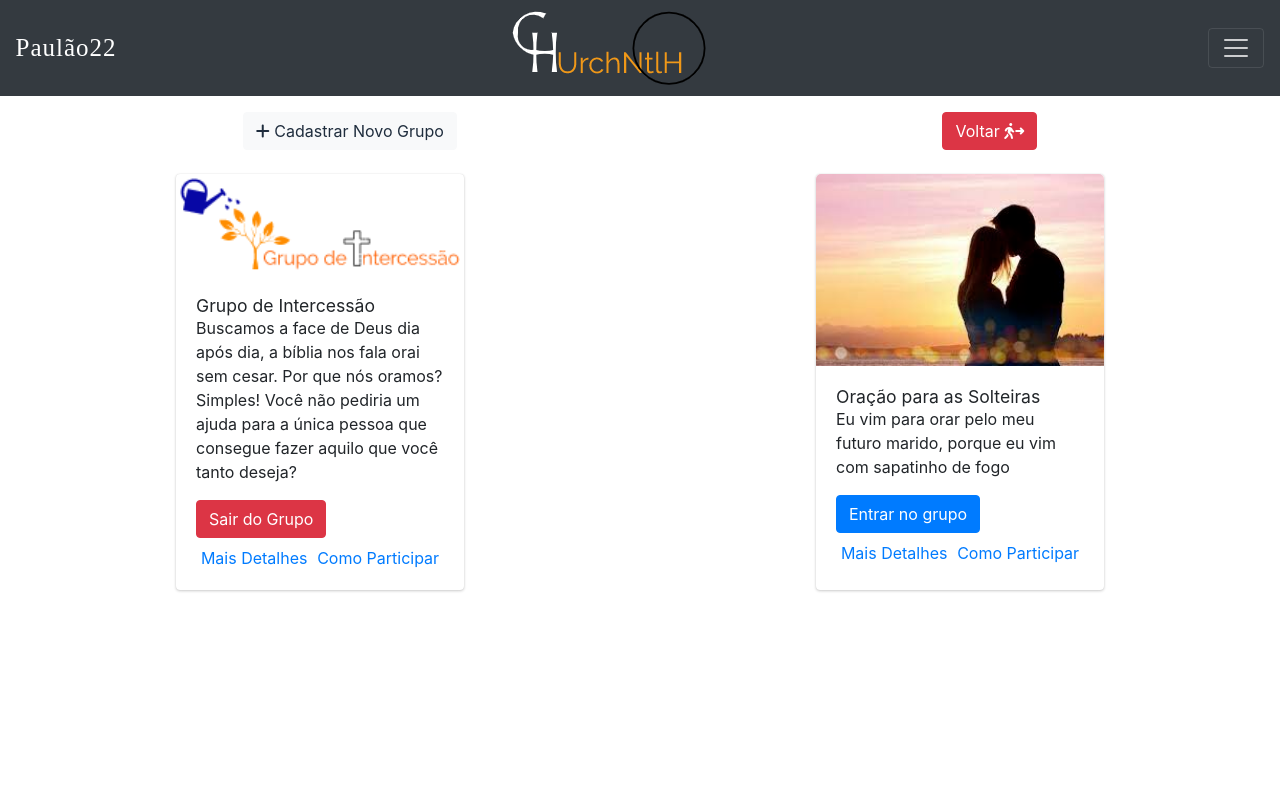
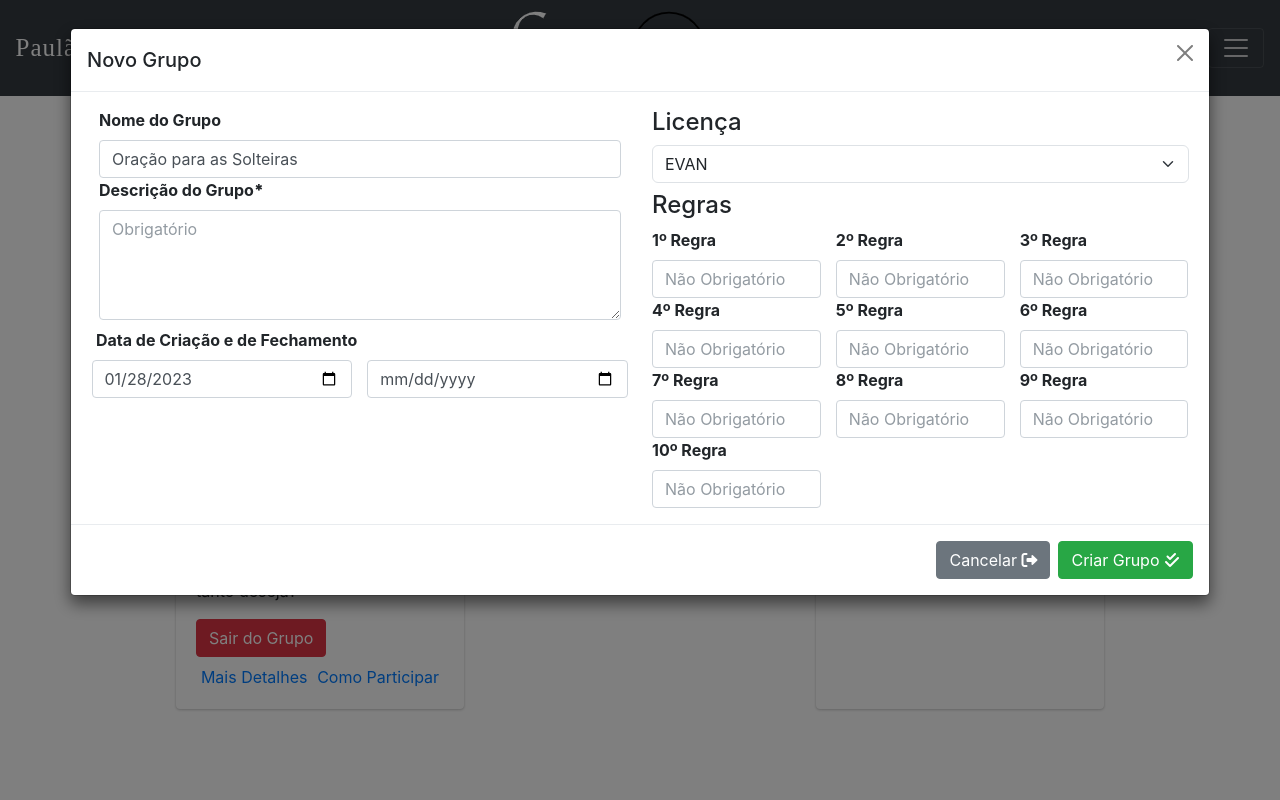
Before and after one commit to isaacrochaoliveira/igreja-projeto, a PHP site: page /dashboard-fieis/index.php?pag=grupos-de-oracoes&criar-grupo-de-oracao in a window 1280 px wide. Run offline with PHP 8.4, Linux system fonts and the light colour scheme; a user stored in the database is signed in; data comes from the database, SQL or seed files in the repository; tables that the repository leaves empty hold one stand-in row (values such as "Sample post"); some libraries are stand-ins or nearby versions; some web fonts are replaced.

Commit message:
Sistema para Igrejas

```diff
--- a/final/dashboard-fieis/grupos-de-oracoes.php
+++ b/final/dashboard-fieis/grupos-de-oracoes.php
@@ -10,7 +10,7 @@ $data = date("Y-m-d");
 ?>
 <div class="d-flex justify-content-around my-3">
 	<div>
-		<button type="button" class="btn btn-light" data-bs-toggle="modal" data-bs-target="#modalNovoGrupo"><i class="fa-sharp fa-solid fa-plus"></i> Cadastrar Novo Grupo</button>
+		<a class="btn btn-light" href="index.php?pag=<?=$pag?>&criar-grupo-de-oracao"><i class="fa-sharp fa-solid fa-plus"></i> Cadastrar Novo Grupo</a>
 	</div>
 	<div>
 		<a href="index.php" class="btn btn-danger">Voltar <i class="fa-solid fa-person-walking-arrow-right"></i></a>
@@ -41,7 +41,7 @@ $data = date("Y-m-d");
             $grj = count($res_ujg);
     ?>
     <div class="card mx-2 mt-2" style="width: 18rem;">
-	 	<img src="<?=IMAGEM."fotos-grupos/".$logo?>" class="card-img-top" alt="Imagem do Grupo">
+	 	<img src="<?=IMAGEM."fotos-grupos/".$logo?>" class="card-img-top" alt="Imagem do Grupo" width="220" height="220">
 	 	<div class="card-body" id="divcorGrupo<?=$id?>">
 	    	<h5 class="card-title"><?=$title?></h5>
 	    	<p class="card-text"><?=$desc?></p>
@@ -283,6 +283,33 @@ $data = date("Y-m-d");
         			<h4 id="beforeSendCreateGrupo" class="text-success"></h4>
         		</div>
         		<button type="button" class="btn-close" data-bs-dismiss="modal" aria-label="Close"></button>
+				<?php
+					if (isset($_GET['editar-grupo'])) {
+						$id = addslashes($_GET['editar-grupo']);
+						$query = $pdo->query("SELECT * FROM grupos_de_oracao WHERE id_group = '$id'");
+						$res = $query->fetchAll(PDO::FETCH_ASSOC);
+						if (count($res) > 0) {
+							$id_l = $res[0]['id_licenca'];
+							$title = $res[0]['title'];
+							$descricao = $res[0]['descricao'];
+
+							$query_r = $pdo->query("SELECT * FROM regras_do_grupo WHERE id_grupo = '$id'");
+							$res_r = $query_r->fetchAll(PDO::FETCH_ASSOC);
+							if (count($res_r) > 0) {
+								$_r1 = $res_r[0]['_regras1'];
+								$_r2 = $res_r[0]['_regras2'];
+								$_r3 = $res_r[0]['_regras3'];
+								$_r4 = $res_r[0]['_regras4'];
+								$_r5 = $res_r[0]['_regras5'];
+								$_r6 = $res_r[0]['_regras6'];
+								$_r7 = $res_r[0]['_regras7'];
+								$_r8 = $res_r[0]['_regras8'];
+								$_r9 = $res_r[0]['_regras9'];
+								$_r10 = $res_r[0]['_regras10'];
+							}
+						}
+					}
+				?>
       		</div>
       		<form method="POST" action="" enctype="multipart/form-data">
 	      		<div class="modal-body">
@@ -290,11 +317,11 @@ $data = date("Y-m-d");
 	      				<div class="w-50porc">
 	      					<div class="col">
 	      						<label>Nome do Grupo</label>
-	      						<input type="text" name="titulo_grupo" id="titulo_grupo" class="form-control" placeholder="Não Obrigatório">
+	      						<input type="text" name="titulo_grupo" id="titulo_grupo" value="<?=@$title?>" class="form-control" placeholder="Não Obrigatório">
 	      					</div>
 	      					<div class="col">
       							<label>Descrição do Grupo<strong>*</strong></label>
-	      						<textarea required cols="4" rows="4" class="form-control" placeholder="Obrigatório" name="descricao_grupo" id="descricao_grupo"></textarea>
+	      						<textarea cols="4" rows="4" class="form-control" placeholder="Obrigatório" name="descricao_grupo" id="descricao_grupo" required><?=@$descricao?></textarea>
 	      					</div>
 	      					<div class="row">
       							<label class="my-2">Data de Criação e de Fechamento</label>
@@ -320,8 +347,17 @@ $data = date("Y-m-d");
 	      									$titulo_da_licenca = $res[$i]['nome_da_licenca'];
 	      									$descricao_da_licenca = $res[$i]['descricao_da_licenca'];
 
+											if ($id_licenca == $id_l) {
+												?>
+												<option value="<?=$id_licenca?>" selected><?=$titulo_da_licenca?></option>
+												<?php
+											} else {
+												?>
+												<option value="<?=$id_licenca?>"><?=$titulo_da_licenca?></option>
+												<?php
+											}
+
 	      									?>
-	      									<option value="<?=$id_licenca?>"><?=$titulo_da_licenca?></option>
 	      									<?php
 	      								}
 	      							}
@@ -331,43 +367,43 @@ $data = date("Y-m-d");
 	      					<div class="row">
 	      						<div class="col-md-4">
 	      							<label>1º Regra</label>
-	      							<input type="text" name="_regras1" id="_regras1" class="form-control" placeholder="Não Obrigatório">
+	      							<input type="text" name="_regras1" id="_regras1" value="<?=@$_r1?>"  class="form-control" placeholder="Não Obrigatório">
 	      						</div>
 	      						<div class="col-md-4">
 	      							<label>2º Regra</label>
-	      							<input type="text" name="_regras2" id="_regras2" class="form-control" placeholder="Não Obrigatório">
+	      							<input type="text" name="_regras2" id="_regras2" value="<?=@$_r2?>"  class="form-control" placeholder="Não Obrigatório">
 	      						</div>
 	      						<div class="col-md-4">
 	      							<label>3º Regra</label>
-	      							<input type="text" name="_regras3" id="_regras3" class="form-control" placeholder="Não Obrigatório">
+	      							<input type="text" name="_regras3" id="_regras3" value="<?=@$_r3?>"  class="form-control" placeholder="Não Obrigatório">
 	      						</div>
 	      						<div class="col-md-4">
 	      							<label>4º Regra</label>
-	      							<input type="text" name="_regras4" id="_regras4" class="form-control" placeholder="Não Obrigatório">
+	      							<input type="text" name="_regras4" id="_regras4" value="<?=@$_r4?>"  class="form-control" placeholder="Não Obrigatório">
 	      						</div>
 	      						<div class="col-md-4">
 	      							<label>5º Regra</label>
-	      							<input type="text" name="_regras5" id="_regras5" class="form-control" placeholder="Não Obrigatório">
+	      							<input type="text" name="_regras5" id="_regras5" value="<?=@$_r5?>"  class="form-control" placeholder="Não Obrigatório">
 	      						</div>
 	      						<div class="col-md-4">
 	      							<label>6º Regra</label>
-	      							<input type="text" name="_regras6" id="_regras6" class="form-control" placeholder="Não Obrigatório">
+	      							<input type="text" name="_regras6" id="_regras6" value="<?=@$_r6?>"  class="form-control" placeholder="Não Obrigatório">
 	      						</div>
 	      						<div class="col-md-4">
 	      							<label>7º Regra</label>
-	      							<input type="text" name="_regras7" id="_regras7" class="form-control" placeholder="Não Obrigatório">
+	      							<input type="text" name="_regras7" id="_regras7" value="<?=@$_r7?>"  class="form-control" placeholder="Não Obrigatório">
 	      						</div>
 	      						<div class="col-md-4">
 	      							<label>8º Regra</label>
-	      							<input type="text" name="_regras8" id="_regras8" class="form-control" placeholder="Não Obrigatório">
+	      							<input type="text" name="_regras8" id="_regras8" value="<?=@$_r8?>"  class="form-control" placeholder="Não Obrigatório">
 	      						</div>
 	      						<div class="col-md-4">
 	      							<label>9º Regra</label>
-	      							<input type="text" name="_regras9" id="_regras9" class="form-control" placeholder="Não Obrigatório">
+	      							<input type="text" name="_regras9" id="_regras9" value="<?=@$_r9?>"  class="form-control" placeholder="Não Obrigatório">
 	      						</div>
 	      						<div class="col-md-4">
 	      							<label>10º Regra</label>
-	      							<input type="text" name="_regras10" id="_regras10" class="form-control" placeholder="Não Obrigatório">
+	      							<input type="text" name="_regras10" id="_regras10"  value="<?=@$_r10?>" class="form-control" placeholder="Não Obrigatório">
 	      						</div>
 
 	      					</div>
@@ -445,6 +481,9 @@ $data = date("Y-m-d");
       		</div>
 			<form action="<?=URL_BASE."/dashboard-fieis/$pag/editar-logo.php"?>" method="POST" enctype="multipart/form-data">
 	      		<div class="modal-body">
+					<div class="alert alert-warning" role="alert">
+						Resolução Recomendada: 220x220
+					</div>
 	      			<img src="<?=IMAGEM."/fotos-grupos/".$imagem?>" alt="Faça Upload da sua logo" width="200" height="200" name="target" id="target">
       				<input type="hidden" name="id" value="<?=$id?>">
 					<input type="file" name="logo" onchange="carregarImg()" class="form-control mt-2">
--- a/final/dashboard-fieis/index.php
+++ b/final/dashboard-fieis/index.php
@@ -241,5 +241,25 @@
         </script>
         <?php
     }
+    if (isset($_GET['editar-grupo'])) {
+        ?>
+        <script type="text/javascript">
+            var myModal = new bootstrap.Modal(document.getElementById('modalNovoGrupo'), {
+
+            })
+            myModal.show();
+        </script>
+        <?php
+    }
+    if (isset($_GET['criar-grupo-de-oracao'])) {
+        ?>
+        <script type="text/javascript">
+            var myModal = new bootstrap.Modal(document.getElementById('modalNovoGrupo'), {
+
+            })
+            myModal.show();
+        </script>
+        <?php
+    }
 ?>
 </html>
```
